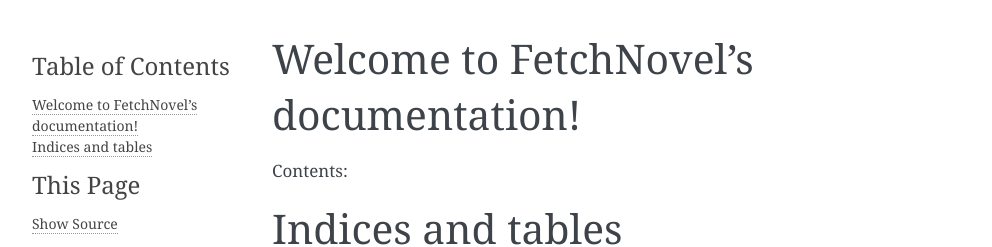
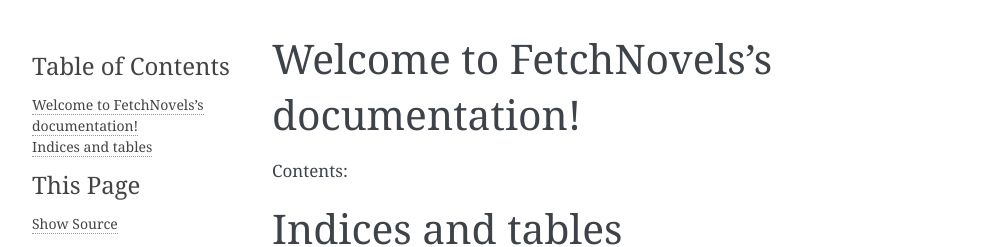
Before and after one commit to wangjiezhe/FetchNovels, a Sphinx documentation site: the page built from docs/source/index.rst, in a window 1280 px wide. Shown: the top 247 px of the page, without its empty margins (148-1140 px from the left). Built offline with Sphinx 7.4.7, drawn with Linux system fonts in a browser that asks for light colours.

Commit message:
Fix project name

```diff
--- a/docs/source/conf.py
+++ b/docs/source/conf.py
@@ -1,8 +1,8 @@
 #!/usr/bin/env python3
 # -*- coding: utf-8 -*-
 #
-# FetchNovel documentation build configuration file, created by
-# sphinx-quickstart on Wed Aug 10 18:54:36 2016.
+# FetchNovels documentation build configuration file, created by
+# sphinx-quickstart on Wed Aug 10 19:02:29 2016.
 #
 # This file is execfile()d with the current directory set to its
 # containing dir.
@@ -57,7 +57,7 @@
 master_doc = 'index'
 
 # General information about the project.
-project = 'FetchNovel'
+project = 'FetchNovels'
 copyright = '2016, wangjiezhe'
 author = 'wangjiezhe'
 
@@ -142,7 +142,7 @@
 # The name for this set of Sphinx documents.
 # "<project> v<release> documentation" by default.
 #
-# html_title = 'FetchNovel v0.9.2'
+# html_title = 'FetchNovels v0.9.2'
 
 # A shorter title for the navigation bar.  Default is the same as html_title.
 #
@@ -242,7 +242,7 @@
 # html_search_scorer = 'scorer.js'
 
 # Output file base name for HTML help builder.
-htmlhelp_basename = 'FetchNoveldoc'
+htmlhelp_basename = 'FetchNovelsdoc'
 
 # -- Options for LaTeX output ---------------------------------------------
 
@@ -268,7 +268,7 @@
 # (source start file, target name, title,
 #  author, documentclass [howto, manual, or own class]).
 latex_documents = [
-    (master_doc, 'FetchNovel.tex', 'FetchNovel Documentation',
+    (master_doc, 'FetchNovels.tex', 'FetchNovels Documentation',
      'wangjiezhe', 'manual'),
 ]
 
@@ -310,7 +310,7 @@
 # One entry per manual page. List of tuples
 # (source start file, name, description, authors, manual section).
 man_pages = [
-    (master_doc, 'fetchnovel', 'FetchNovel Documentation',
+    (master_doc, 'fetchnovels', 'FetchNovels Documentation',
      [author], 1)
 ]
 
@@ -325,8 +325,8 @@
 # (source start file, target name, title, author,
 #  dir menu entry, description, category)
 texinfo_documents = [
-    (master_doc, 'FetchNovel', 'FetchNovel Documentation',
-     author, 'FetchNovel', 'One line description of project.',
+    (master_doc, 'FetchNovels', 'FetchNovels Documentation',
+     author, 'FetchNovels', 'One line description of project.',
      'Miscellaneous'),
 ]
 
--- a/docs/source/index.rst
+++ b/docs/source/index.rst
@@ -1,10 +1,10 @@
-.. FetchNovel documentation master file, created by
-   sphinx-quickstart on Wed Aug 10 18:54:36 2016.
+.. FetchNovels documentation master file, created by
+   sphinx-quickstart on Wed Aug 10 19:02:29 2016.
    You can adapt this file completely to your liking, but it should at least
    contain the root `toctree` directive.
 
-Welcome to FetchNovel's documentation!
-======================================
+Welcome to FetchNovels's documentation!
+=======================================
 
 Contents:
 
```
Also changed, not shown: 1 other file.
